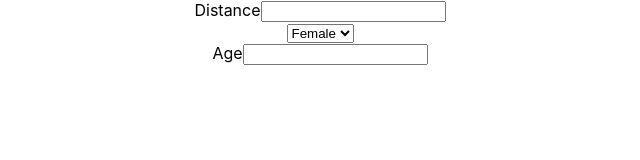
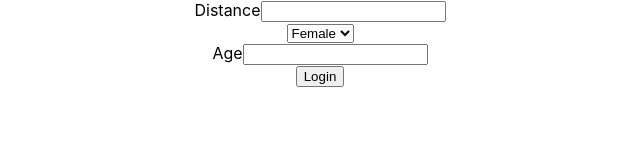
Before and after one commit to oliverochman/react_cooper_client, a React (Create React App) app: page / in a window 1280 px wide. Shown: the top 160 px of the page, without its empty margins (320-960 px from the left). Built offline with nearby package versions, Linux system fonts and the light colour scheme.

Commit message:
add login form component

```diff
--- a/src/App.js
+++ b/src/App.js
@@ -1,18 +1,34 @@
 import React, { Component } from 'react';
 import './App.css';
 import DisplayCooperResult from './DisplayCooperResult'
+import LoginForm from './LoginForm'
 
 class App extends Component {
   // Set state authenticated: false
   constructor(props) {
     super(props);
     this.state = {
+      authenticated: false,
       distance: '',
       gender: 'female',
       age: ''
     }
   }
+
+  login(e) {
+    this.setState({ authenticated: true});
+  }
+
   render() {
+
+  let loginStatus;
+
+    if (this.state.authenticated === false) {
+      loginStatus = <LoginForm onChangeValue={this.login.bind(this)}/>
+    } else {
+      loginStatus = <p>Welcome johndoe@mail.com</p>
+    }
+
     return (
       <div className="App">
         <div>
@@ -30,6 +46,10 @@ class App extends Component {
           <input id="age" onChange={(e) => this.setState({ age: e.target.value})}></input>
         </div>
 
+        <div>
+          {loginStatus}
+        </div>
+
         <DisplayCooperResult
           distance={this.state.distance}
           gender={this.state.gender}
--- /dev/null
+++ b/src/LoginForm.js
@@ -0,0 +1,43 @@
+import React, { Component } from 'react';
+
+class LoginForm extends Component {
+  constructor(props) {
+    super(props)
+    this.state = {
+      renderForm: false
+    }
+  }
+
+  render() {
+    let form;
+
+    if (this.state.renderForm === true) {
+      form = (
+        <form onSubmit={this.props.onChangeValue}>>
+          <div>
+            <label>Email</label>
+            <input id="email"></input>
+          </div>
+
+          <div>
+            <label>Password</label>
+            <input id="password"></input>
+          </div>
+          <button id="submit">Submit</button>
+        </form>
+      )
+    }
+
+    return (
+      <div>
+        <div>
+          <button onClick={(e) => this.setState({ renderForm: true})} id="login">Login</button>
+        </div>
+        <div>{form}</div>
+      </div>
+
+    )
+  }
+}
+
+export default LoginForm;
--- a/src/__features__/UserCanLogin.feature.js
+++ b/src/__features__/UserCanLogin.feature.js
@@ -8,7 +8,7 @@ describe('User can login', () => {
       })
 
       describe('with valid credentials', async () => {
-        await page.click('button[id="login"]')
+        await page.click('#login')
         await page.type('input[id="email"]', 'johndoe@mail.com')
         await page.type('input[id="password"]', 'password')
         await page.click('button[id="submit')
```
